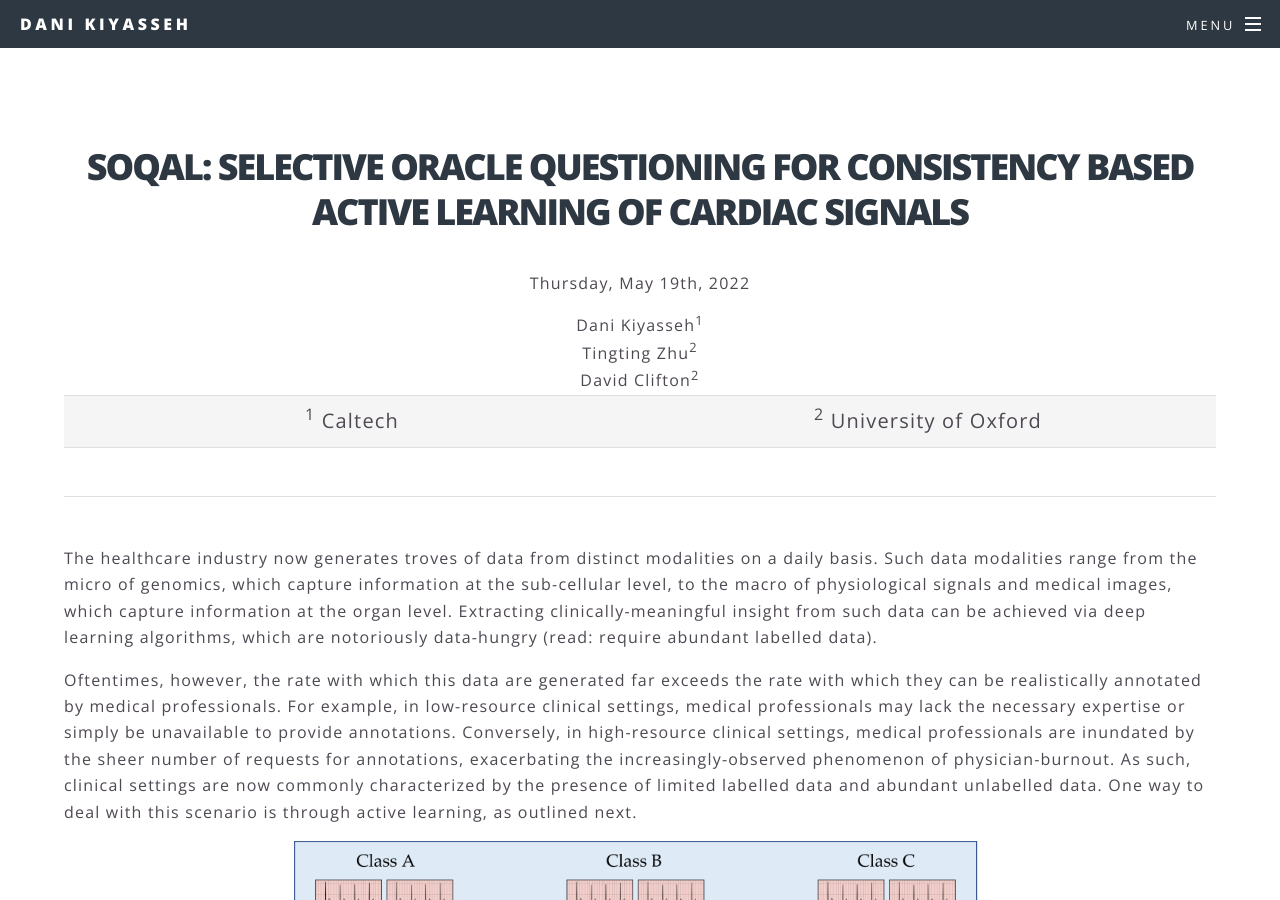
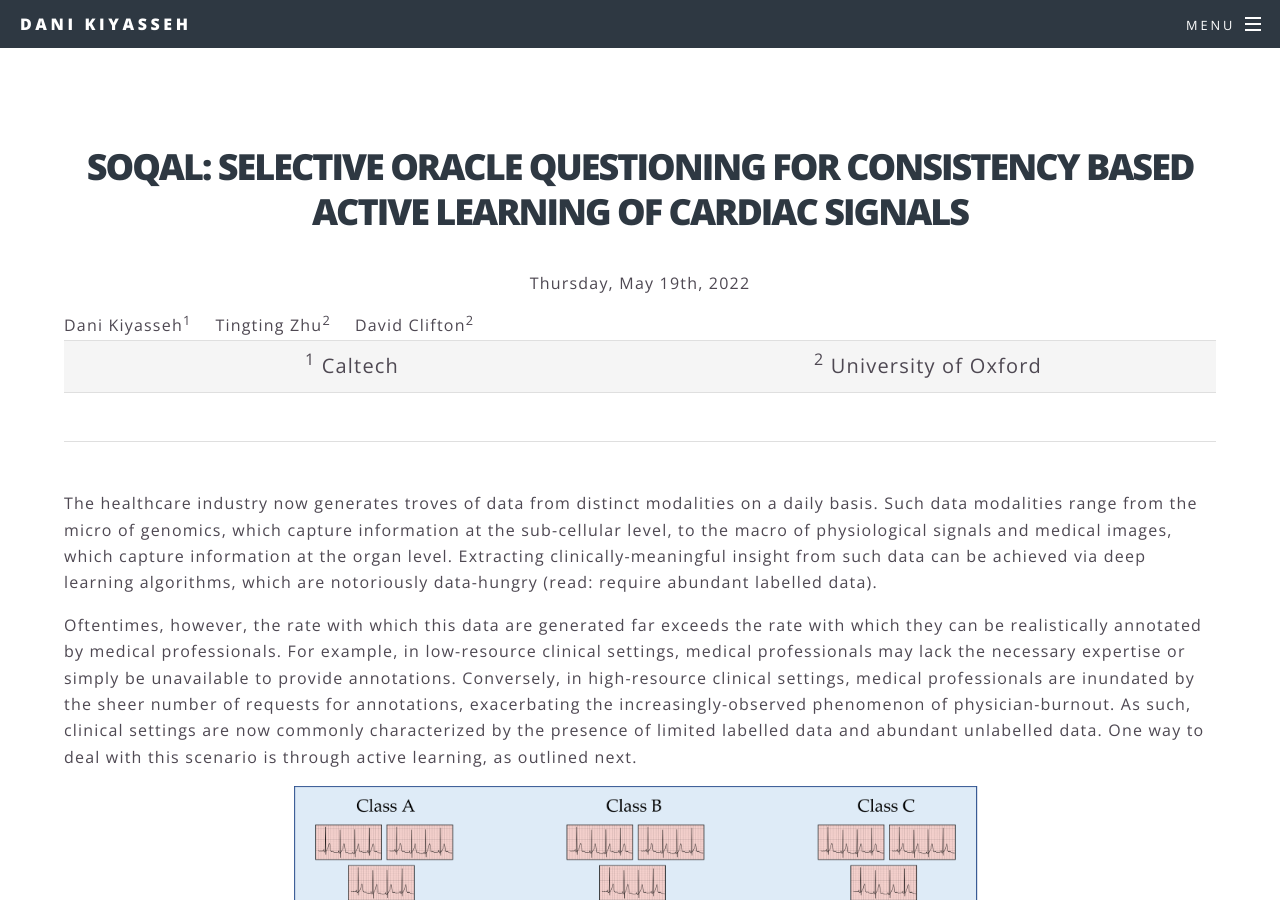
Before and after one commit to danikiyasseh/danikiyasseh.github.io, a Jekyll site: the page blogs/SoQal/index.html, which Jekyll copies as it is, in a window 1280 px wide and 900 px high. Built offline with Jekyll 4.4.1, drawn with Linux system fonts in a browser that asks for light colours; a style sheet for code colours, icons or effects is not loaded.

Commit message:
Update index.html

```diff
--- a/blogs/SoQal/index.html
+++ b/blogs/SoQal/index.html
@@ -105,7 +105,7 @@
 
 			<div>
 				<center>
-				    <div class="author-row">
+				    <div class="row">
 					<div class="col-3 text-center"><a href="">Dani Kiyasseh</a><sup>1</sup></div>
 					<div class="col-3 text-center"><a href="">Tingting Zhu</a><sup>2</sup></div>
 					<div class="col-3 text-center"><a href="">David Clifton</a><sup>2</sup></div>
```
